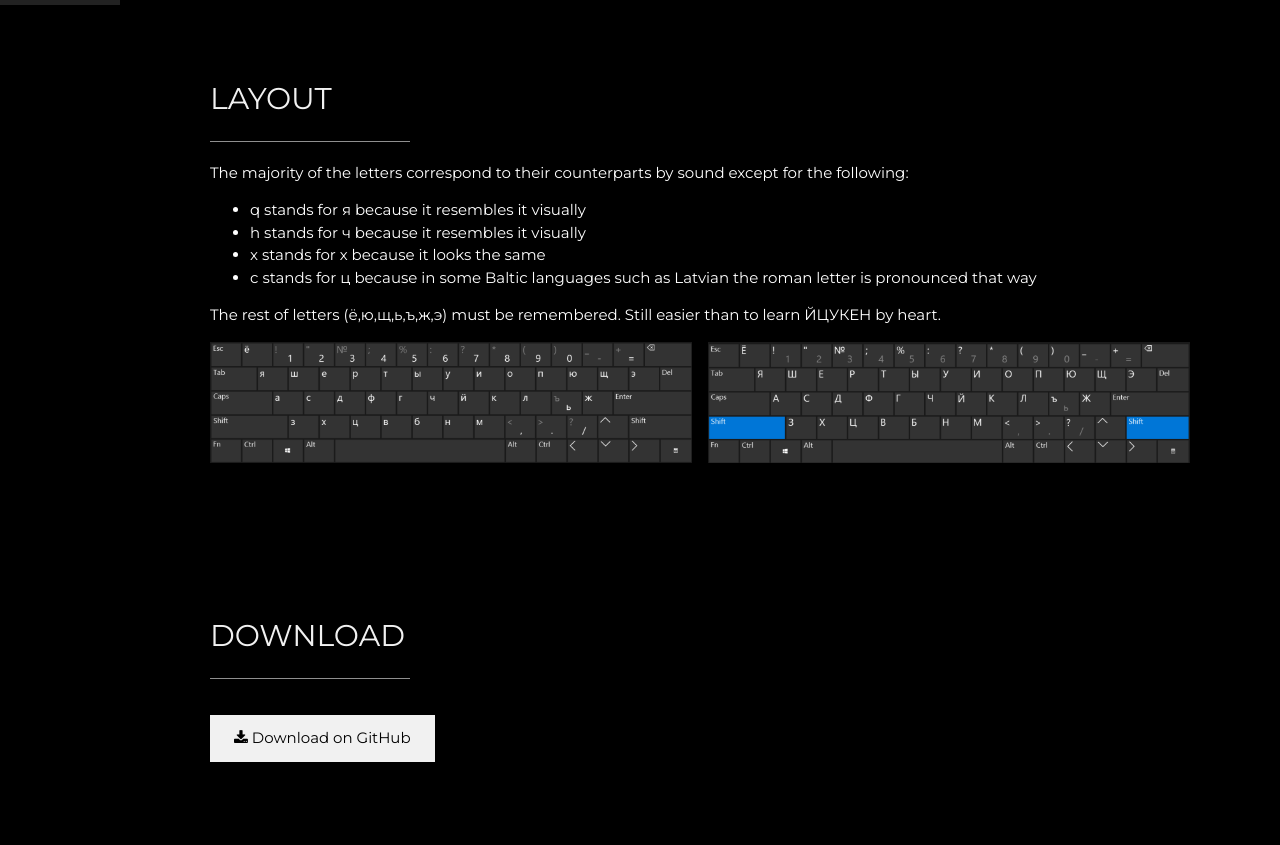
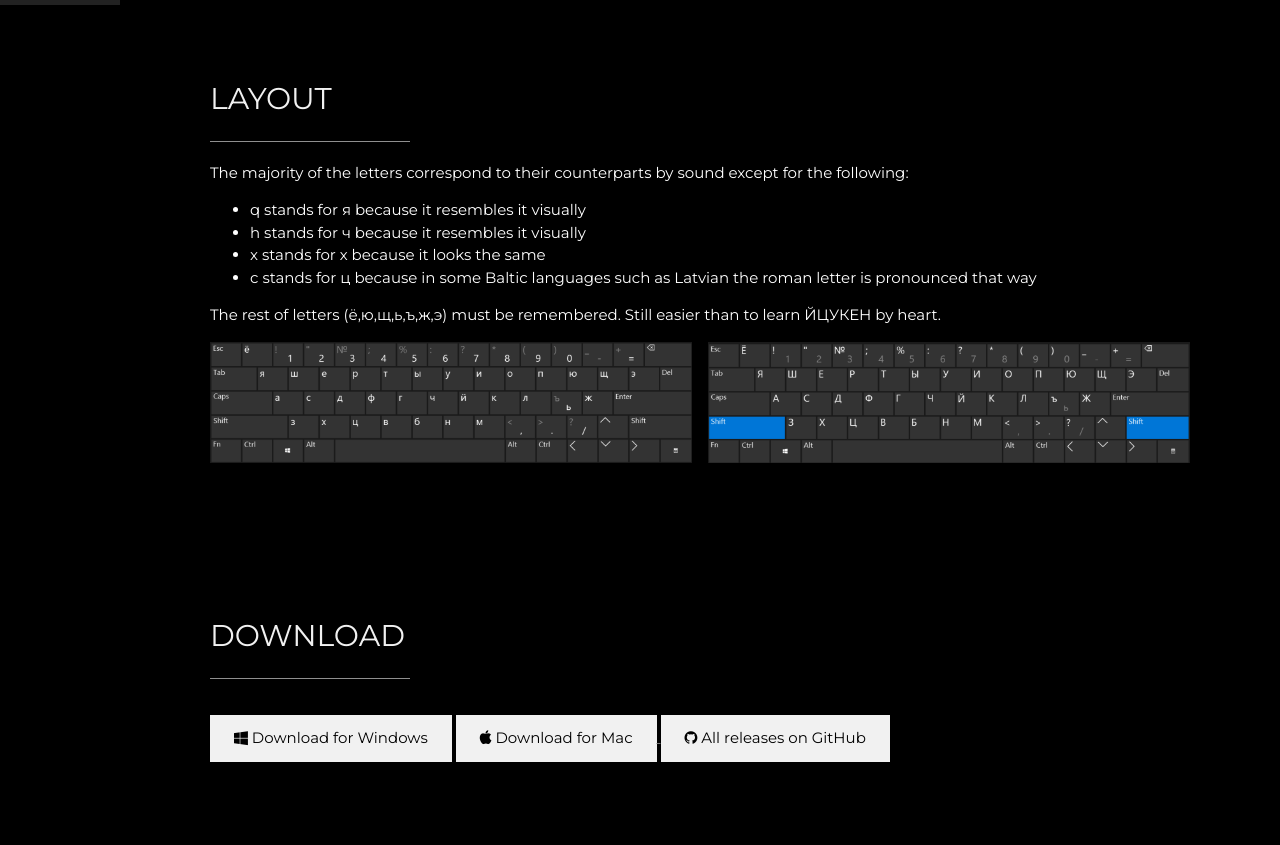
Before and after one commit to lvsovoy/russian-phonetic-les, a plain HTML site: page docs/index.html in a window 1280 px wide. Shown: the part 795-1640 px from the top of the page. Drawn offline with nearby package versions, Linux system fonts and the light colour scheme.

Commit message:
added download links

```diff
--- a/docs/index.html
+++ b/docs/index.html
@@ -137,9 +137,24 @@
             <h2 class="w3-text-light-grey">DOWNLOAD</h2>
             <hr style="width:200px" class="w3-opacity">
 
-            <button class="w3-button w3-light-grey w3-padding-large w3-section">
-                <i class="fa fa-download"></i> Download on GitHub
-            </button>
+            <a
+                href="https://github.com/lvsovoy/russian-phonetic-les/raw/master/release/1.0/win/Russian%20-%20Phonetic%20-%20Les.zip">
+                <button class="w3-button w3-light-grey w3-padding-large w3-section">
+                    <i class="fa fa-windows"></i> Download for Windows
+                </button></a>
+
+            <a
+                href="https://github.com/lvsovoy/russian-phonetic-les/raw/master/release/1.1/mac/Phonetic%20Les.bundle.zip">
+                <button class="w3-button w3-light-grey w3-padding-large w3-section">
+                    <i class="fa fa-apple"></i> Download for Mac
+                </button>
+            </a>
+
+            <a
+                href="https://github.com/lvsovoy/russian-phonetic-les/tree/master/release">
+                <button class="w3-button w3-light-grey w3-padding-large w3-section">
+                    <i class="fa fa-github"></i> All releases on GitHub
+                </button></a>
         </div>
 
         <div id="modal01" class="w3-modal w3-animate-opacity" onclick="this.style.display='none'">
```
